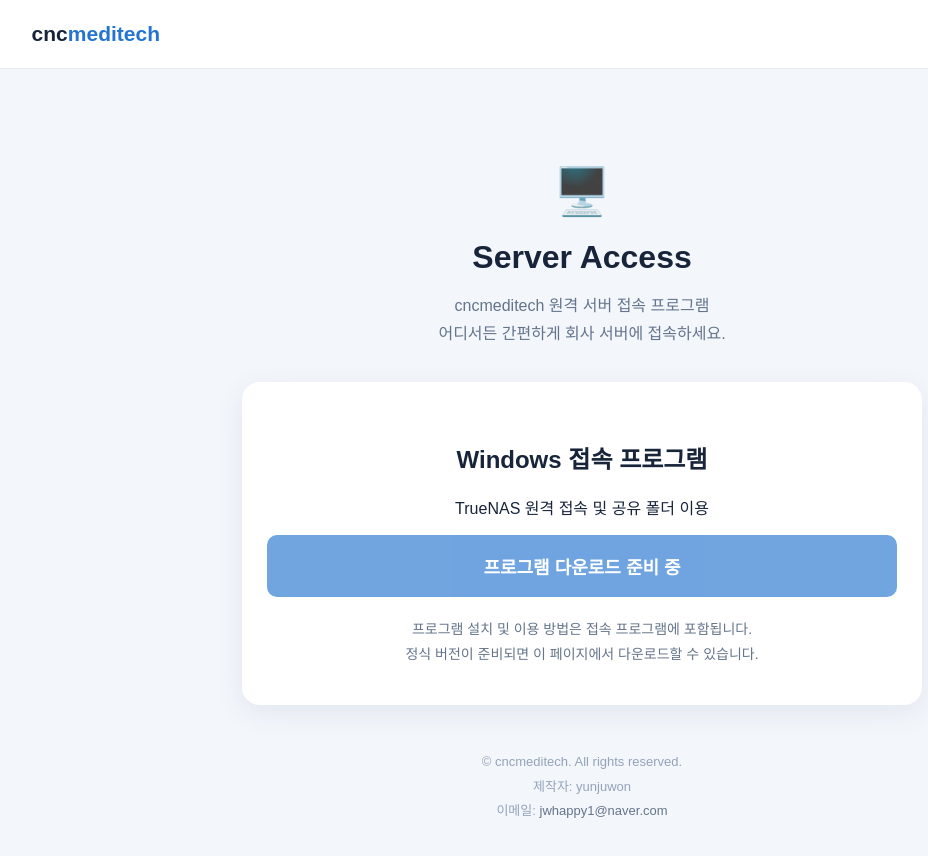
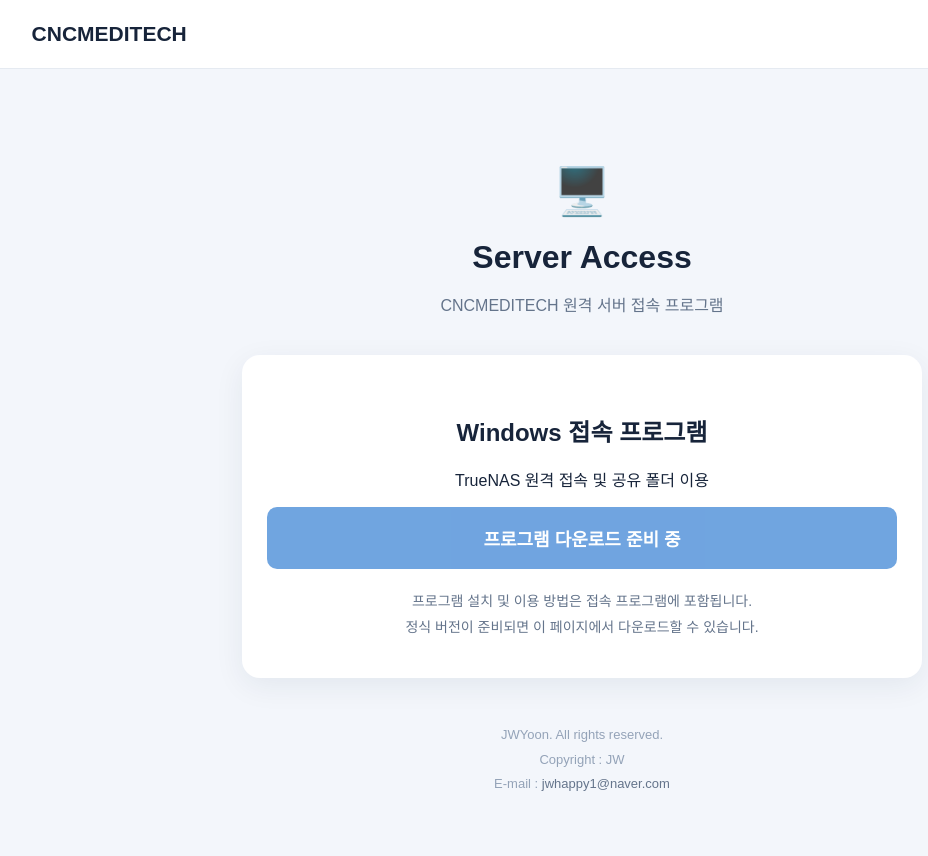
Before and after one commit to jubongs/connect, a plain HTML site: page index.html in a window 1280 px wide. Shown: the whole page, without its empty margins (58-986 px from the left). Drawn offline with Linux system fonts and the light colour scheme.

Commit message:
Update index.html

```diff
--- a/index.html
+++ b/index.html
@@ -4,7 +4,7 @@
 <head>
 <meta charset="UTF-8">
 <meta name="viewport" content="width=device-width, initial-scale=1.0">
-<title>cncmeditech | Server Access</title>
+<title>CNCMEDITECH | Server Access</title>
 <style>
 * { box-sizing: border-box; }
 body {
@@ -51,7 +51,6 @@ h1 { font-size: 32px; margin-bottom: 12px; }
   border-radius: 10px;
   font-size: 18px;
   font-weight: bold;
-  text-decoration: none;
   opacity: .65;
   cursor: not-allowed;
 }
@@ -74,14 +73,13 @@ footer a {
 </style>
 </head>
 <body>
-<header>cnc<span>meditech</span></header>
+<header>CNCMEDITECH</header>
 
 <main>
   <div class="logo">🖥️</div>
   <h1>Server Access</h1>
   <p class="subtitle">
-    cncmeditech 원격 서버 접속 프로그램<br>
-    어디서든 간편하게 회사 서버에 접속하세요.
+    CNCMEDITECH 원격 서버 접속 프로그램
   </p>
 
   <section class="panel">
@@ -97,9 +95,9 @@ footer a {
   </section>
 
   <footer>
-    © cncmeditech. All rights reserved.<br>
-    제작자: yunjuwon<br>
-    이메일: <a href="mailto:jwhappy1@naver.com">jwhappy1@naver.com</a>
+    JWYoon. All rights reserved.<br>
+    Copyright : JW<br>
+    E-mail : <a href="mailto:jwhappy1@naver.com">jwhappy1@naver.com</a>
   </footer>
 </main>
 </body>
```
